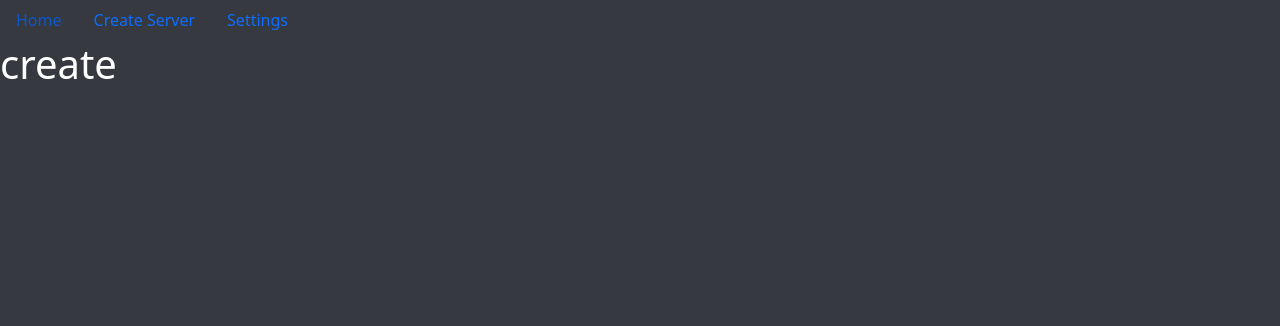
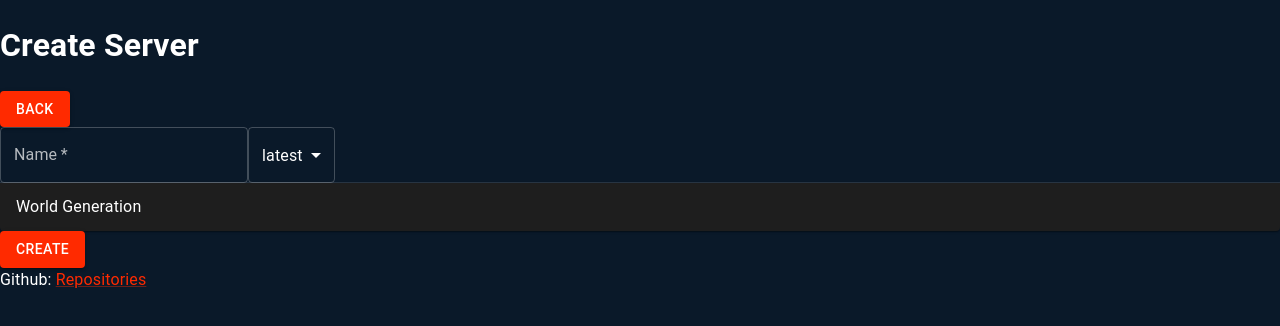
Before and after one commit to Uncooldevs/mc-manager-frontend, a React (Create React App) app: page /create in a window 1280 px wide. Shown: the top 326 px of the page. Built offline with nearby package versions, Linux system fonts and the light colour scheme.

Commit message:
Create basic working website

```diff
--- a/public/index.html
+++ b/public/index.html
@@ -25,12 +25,7 @@
       Learn how to configure a non-root public URL by running `npm run build`.
     -->
     <title>React App</title>
-    <link
-            rel="stylesheet"
-            href="https://cdn.jsdelivr.net/npm/bootstrap@5.2.0-beta1/dist/css/bootstrap.min.css"
-            integrity="sha384-0evHe/X+R7YkIZDRvuzKMRqM+OrBnVFBL6DOitfPri4tjfHxaWutUpFmBp4vmVor"
-            crossorigin="anonymous"
-    />
+    <meta name="viewport" content="initial-scale=1, width=device-width" />
   </head>
   <body>
     <noscript>You need to enable JavaScript to run this app.</noscript>
--- a/src/App.tsx
+++ b/src/App.tsx
@@ -1,37 +1,27 @@
 import React from 'react';
-import {BrowserRouter, Link, Outlet, Route, Routes} from "react-router-dom";
+import {BrowserRouter, Outlet, Route, Routes} from "react-router-dom";
+import Link from "@mui/material/Link"
+import Homepage from "./Homepage/Homepage";
+import CreateServerPage from "./CreateServer/CreateServerPage";
 
 
 const Layout = () => {
-
-  return <div>
-      <ul className="nav">
-          <li className="nav-item">
-              <Link className="nav-link" to="/">Home</Link>
-          </li>
-          <li className="nav-item">
-              <Link className="nav-link" to="/create">Create Server</Link>
-          </li>
-          <li className="nav-item">
-              <Link className="nav-link" to="/settings">Settings</Link>
-          </li>
-      </ul>
-    <div className="content">
+  return <div><div className="content">
       <Outlet/>
     </div>
 
+  Github: <Link href="https://github.com/orgs/Uncooldevs/repositories">Repositories</Link>
   </div>
 };
 
 function App() {
-
   return (
       <div className="App">
         <BrowserRouter>
           <Routes>
             <Route path="/" element={<Layout/>}>
-              <Route index element={<h1>Home</h1>}/>
-              <Route path="create" element={<h1>create</h1>}/>
+              <Route index element={<Homepage/>}/>
+              <Route path="create" element={<CreateServerPage/>}/>
               <Route path="settings" element={<h1>settings</h1>}/>
               <Route path="server/:server_id" element={<h1>server</h1>}/>
               <Route path="*" element={<h1>404</h1>}/>
--- /dev/null
+++ b/src/CreateServer/CreateServerPage.tsx
@@ -0,0 +1,121 @@
+import {Link} from "react-router-dom";
+import {Button, TextField, Select, MenuItem, Accordion, Alert, Dialog, AccordionSummary} from "@mui/material";
+import {useState} from "react";
+import {default_ip} from "../utils/globals";
+
+enum LevelTypes {
+    DEFAULT = "normal",
+    FLAT = "flat",
+    LARGE_BIOMES = "large_biomes",
+    AMPLIFIED = "amplified"
+}
+
+interface WorldGenerationSettings {
+    level_seed: string;
+    level_type: string;
+    generate_structures: boolean;
+}
+
+interface CreateModel {
+    name: string
+    version: string
+    world_generation_settings?: WorldGenerationSettings
+}
+
+function CreateServerPage() {
+    const [err_text, set_err_text] = useState("");
+    const [info_text, set_info_text] = useState("");
+    const [world_generation_settings, set_world_generation_settings] = useState<WorldGenerationSettings>({
+        generate_structures: true, level_seed: "", level_type: "normal"
+    })
+    const [model, set_data] = useState<CreateModel>(
+        {
+            name: "", version: "latest",
+            world_generation_settings: world_generation_settings
+        });
+
+    const handleChange = (event: { target: { name: any; value: any; }; }) => {
+        const name = event.target.name
+        const value = event.target.value
+        set_data(values => ({...values, [name]: value}))
+    }
+
+    const handleWorldGeneratorChange = (event: { target: { name: any; value: any; }; }) => {
+        const name = event.target.name
+        const value = event.target.value
+        set_world_generation_settings(values => ({...values, [name]: value}))
+    }
+
+    function create_server() {
+        if (model.name === "") {
+            set_err_text("Name cannot be empty")
+            return
+        }
+
+        fetch(default_ip + "/servers", {
+            method: 'POST',
+            headers: {'Content-Type': 'application/json'},
+            body: JSON.stringify(model)
+
+        }).then(response => {
+            if (response.status == 200) {
+                set_info_text("Server created successfully!")
+            }
+        }).catch((err) => {
+                console.log(err)
+                set_err_text(err)
+            }
+        )
+    }
+
+    return <div>
+        <h1>Create Server</h1>
+        <Link to={"/"}><Button variant="contained">Back</Button></Link>
+
+        <form>
+            <TextField label="Name" variant="outlined" onChange={handleChange}
+                       value={model.name} name="name" placeholder="My Server" required={true}/>
+            <Select label="Version" variant="outlined" value={model.version}
+                    onChange={handleChange} name="version">
+                <MenuItem value="latest">latest</MenuItem>
+                <MenuItem value="1.19.2">1.19.2</MenuItem>
+
+            </Select>
+
+            <Accordion title="World Generation">
+                <AccordionSummary
+                    aria-controls="panel-candidates-content"
+                    id="panel-candidates-header"
+                >World Generation
+                </AccordionSummary>
+                <TextField label="Seed" variant="outlined" onChange={handleWorldGeneratorChange}
+                           value={world_generation_settings.level_seed}
+                           name="level_seed" placeholder="Seed"/>
+                <Select label="Type" variant="outlined" value={world_generation_settings.level_type}
+                onChange={handleWorldGeneratorChange} name={"level_type"}>
+                    {
+                        Object.values(LevelTypes).map((item:string)=>{
+                            return <MenuItem value={item}>{item}</MenuItem>
+                        })
+                    }
+
+                </Select>
+            </Accordion>
+
+            <Button variant="contained" onClick={create_server}>Create</Button>
+        </form>
+        <Dialog open={err_text != ""} onClose={() => {
+            set_err_text("")
+        }}>
+            <Alert severity="error">{err_text}</Alert>
+        </Dialog>
+        <Dialog open={info_text != ""} onClose={() => {
+            set_info_text("")
+            window.location.href = "/"
+        }}>
+            <Alert severity="success">{info_text}</Alert>
+        </Dialog>
+    </div>;
+}
+
+export default CreateServerPage;
--- /dev/null
+++ b/src/Homepage/Homepage.tsx
@@ -0,0 +1,52 @@
+import {Button, CircularProgress} from "@mui/material";
+import {default_ip} from "../utils/globals";
+import ServerItem from "./ServerItem";
+import {BasicServer} from "../models/Server";
+import {useEffect, useState} from "react";
+import {Link} from "react-router-dom";
+
+
+function Homepage() {
+
+    const [servers, set_servers] = useState<BasicServer[]>()
+
+    function load_servers() {
+        fetch(default_ip + "/servers")
+            .then(response => response.json())
+            .then((server_list: { servers: [BasicServer] }) => {
+                    set_servers(server_list.servers)
+                    console.log(servers)
+                }
+            ).catch(() => {
+            console.error("Failed...")
+        })
+    }
+
+    useEffect(() => {
+        load_servers()
+    }, [])
+
+    function render_serverlist() {
+        if (servers === undefined) {
+            return <CircularProgress/>
+        } else if (servers.length === 0) {
+            return "No servers found"
+        }
+        return servers.map((item: BasicServer, index: number) => {
+            return <ServerItem server={item} key={index}/>
+        })
+    }
+
+    return <div>
+        <div className="buttons">
+            <Link to={"/create"}><Button variant="contained">Create New Server</Button></Link>
+            <Link to={"/settings"}><Button variant="contained">Settings</Button></Link>
+            <Button variant="contained" onClick={load_servers}>Reload</Button>
+        </div>
+
+        {render_serverlist()}
+
+    </div>
+}
+
+export default Homepage
--- /dev/null
+++ b/src/Homepage/ServerItem.tsx
@@ -0,0 +1,10 @@
+import {BasicServer} from "../models/Server";
+
+
+function ServerItem(props: {server: BasicServer}){
+    return <div>
+        {props.server.name}, {props.server.status}, {props.server.version}
+    </div>
+}
+
+export default ServerItem
--- a/src/custom_style.scss
+++ /dev/null
@@ -1,5 +0,0 @@
-$body-bg: #36393f;
-$body-color: #fff;
-
-// Bootstrap and its default variables
-@import "../node_modules/bootstrap/scss/bootstrap";
--- a/src/index.css
+++ b/src/index.css
@@ -11,3 +11,7 @@ code {
   font-family: source-code-pro, Menlo, Monaco, Consolas, 'Courier New',
     monospace;
 }
+
+a{
+  text-decoration: none;
+}
--- a/src/index.tsx
+++ b/src/index.tsx
@@ -4,15 +4,29 @@ import './index.css';
 
 import App from './App';
 import reportWebVitals from './reportWebVitals';
-import './custom_style.scss';
+import {createTheme, CssBaseline, ThemeProvider} from "@mui/material";
 
 const root = ReactDOM.createRoot(
-  document.getElementById('root') as HTMLElement
+    document.getElementById('root') as HTMLElement
 );
+const theme = createTheme({
+    palette: {
+        mode: "dark",
+        primary: {
+            main: "#ff2a00",
+        },
+        background: {
+            default: "#0a1929",
+        }
+    },
+});
 root.render(
-  <React.StrictMode>
-    <App />
-  </React.StrictMode>
+    <React.StrictMode>
+        <ThemeProvider theme={theme}>
+            <CssBaseline/>
+            <App/>
+        </ThemeProvider>
+    </React.StrictMode>
 );
 
 // If you want to start measuring performance in your app, pass a function
--- /dev/null
+++ b/src/models/Server.ts
@@ -0,0 +1,19 @@
+
+export enum ServerStatus{
+    RUNNING = "RUNNING",
+    STOPPED = "STOPPED",
+    STARTING = "STARTING",
+    STOPPING = "STOPPING",
+    INSTALLING = "INSTALLING",
+    NOT_INSTALLED = "NOT_INSTALLED"
+}
+
+
+
+export interface BasicServer{
+    name: string
+    icon?: string
+    version: string
+    status: ServerStatus
+    sid: string
+}
--- /dev/null
+++ b/src/utils/globals.ts
@@ -0,0 +1,5 @@
+
+
+// export const default_ip: string = window.location.protocol + "//"+ window.location.hostname
+
+export const default_ip: string = "http://localhost:8000"
```
Also changed, not shown: package.json (+4 -4 lines), 1 other file (tests, documents, lock files or other folders).
